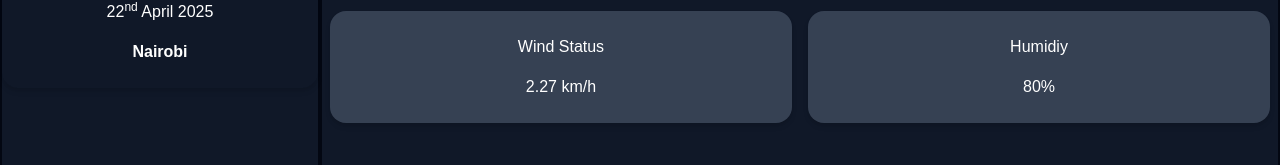
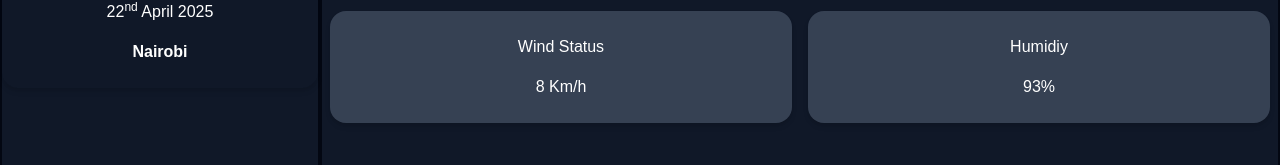
Before and after one commit to aleksifuna/pawa-weather-app, a Next.js app in the folder frontend/: page / in a window 1280 px wide. Shown: the part 566-731 px from the top of the page. Built offline with nearby package versions, Linux system fonts and the light colour scheme.

Commit message:
fixed windstatus and humidity cards to get data dyamically

```diff
--- a/frontend/app/WindHumidity.tsx
+++ b/frontend/app/WindHumidity.tsx
@@ -1,15 +1,21 @@
 import React from "react";
 
-export const WindHumidity = () => {
+
+interface WeatherData {
+  wind_status: number;
+  humidity: number;
+}
+
+export const WindHumidity:React.FC<{ data: WeatherData }>  = ({data}) => {
   return (
     <div className="grid grid-cols-2 gap-4 w-full">
       <div className=" bg-gray-700 rounded-2xl shadow-md p-6 text-center space-y-4">
         <div className="text-white">Wind Status</div>
-        <div className="text-white">2.27 km/h</div>
+        <div className="text-white">{Math.round(data.wind_status * 3.6) } Km/h</div>
       </div>
       <div className=" bg-gray-700 rounded-2xl shadow-md p-6 text-center space-y-4">
         <div className="text-white">Humidiy</div>
-        <div className="text-white">80%</div>
+        <div className="text-white">{data.humidity}%</div>
       </div>
     </div>
   );
--- a/frontend/app/page.tsx
+++ b/frontend/app/page.tsx
@@ -56,7 +56,7 @@ const fetchWeatherData = async (location: String) => {
       <div className="col-span-3 flex flex-col justify-evenly bg-gray-900 p-2">
         <SearchBar onSearch={fetchWeatherData}/>
         <Forecast />
-        <WindHumidity />
+        <WindHumidity data={weatherData}/>
       </div>
     </div>
   );
```
